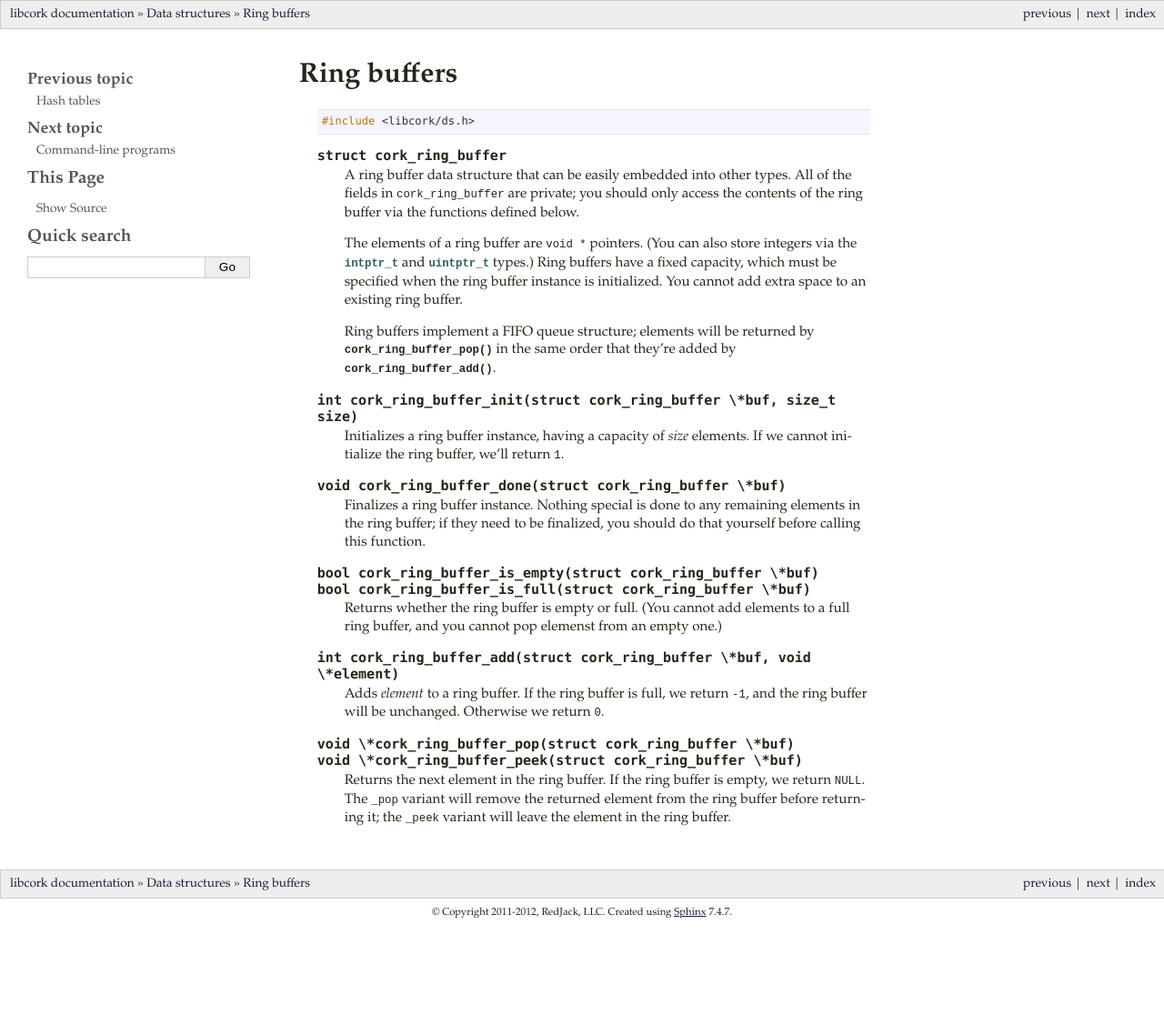
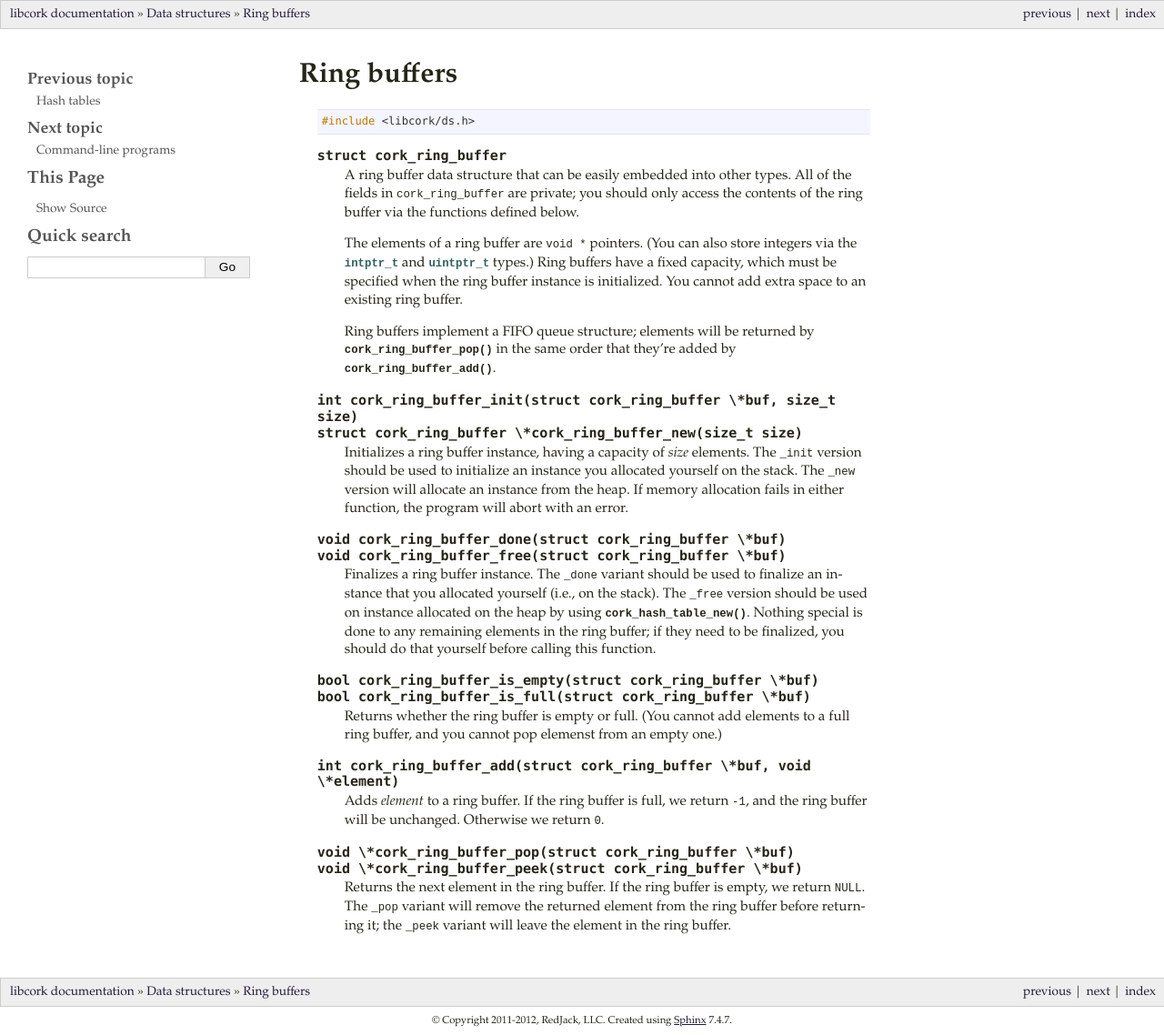
Before and after one commit to dcreager/libcork, a Sphinx documentation site: the page built from docs/ring-buffer.rst, in a window 1280 px wide. Shown: the whole page at 91% size. Built offline with Sphinx 7.4.7, drawn with Linux system fonts in a browser that asks for light colours; pages that are not in the unit, such as notebooks, are missing from menus; the version number could not be read and is left out; before the commit the page ends 1019 px from its top, so only the background shows below that.

Commit message:
Methods to dynamically allocate cork_ring_buffer
This patch includes two new methods, `cork_ring_buffer_new()` and
`cork_ring_buffer_free()`, which allocates a ring buffer on the
heap.

```diff
--- a/docs/ring-buffer.rst
+++ b/docs/ring-buffer.rst
@@ -30,14 +30,22 @@ Ring buffers
 
 
 .. function:: int cork_ring_buffer_init(struct cork_ring_buffer \*buf, size_t size)
+              struct cork_ring_buffer \*cork_ring_buffer_new(size_t size)
 
-   Initializes a ring buffer instance, having a capacity of *size*
-   elements.  If we cannot initialize the ring buffer, we'll return
-   ``1``.
+   Initializes a ring buffer instance, having a capacity of *size* elements.
+   The ``_init`` version should be used to initialize an instance you
+   allocated yourself on the stack.  The ``_new`` version will allocate an
+   instance from the heap.  If memory allocation fails in either function,
+   the program will abort with an error.
+
 
 .. function:: void cork_ring_buffer_done(struct cork_ring_buffer \*buf)
+              void cork_ring_buffer_free(struct cork_ring_buffer \*buf)
 
-   Finalizes a ring buffer instance.  Nothing special is done to any
+   Finalizes a ring buffer instance.  The ``_done`` variant should be used to
+   finalize an instance that you allocated yourself (i.e., on the stack).  The
+   ``_free`` version should be used on instance allocated on the heap by using
+   :c:func:`cork_hash_table_new()`.  Nothing special is done to any
    remaining elements in the ring buffer; if they need to be finalized,
    you should do that yourself before calling this function.
 
```
Also changed, not shown: 3 other files.
